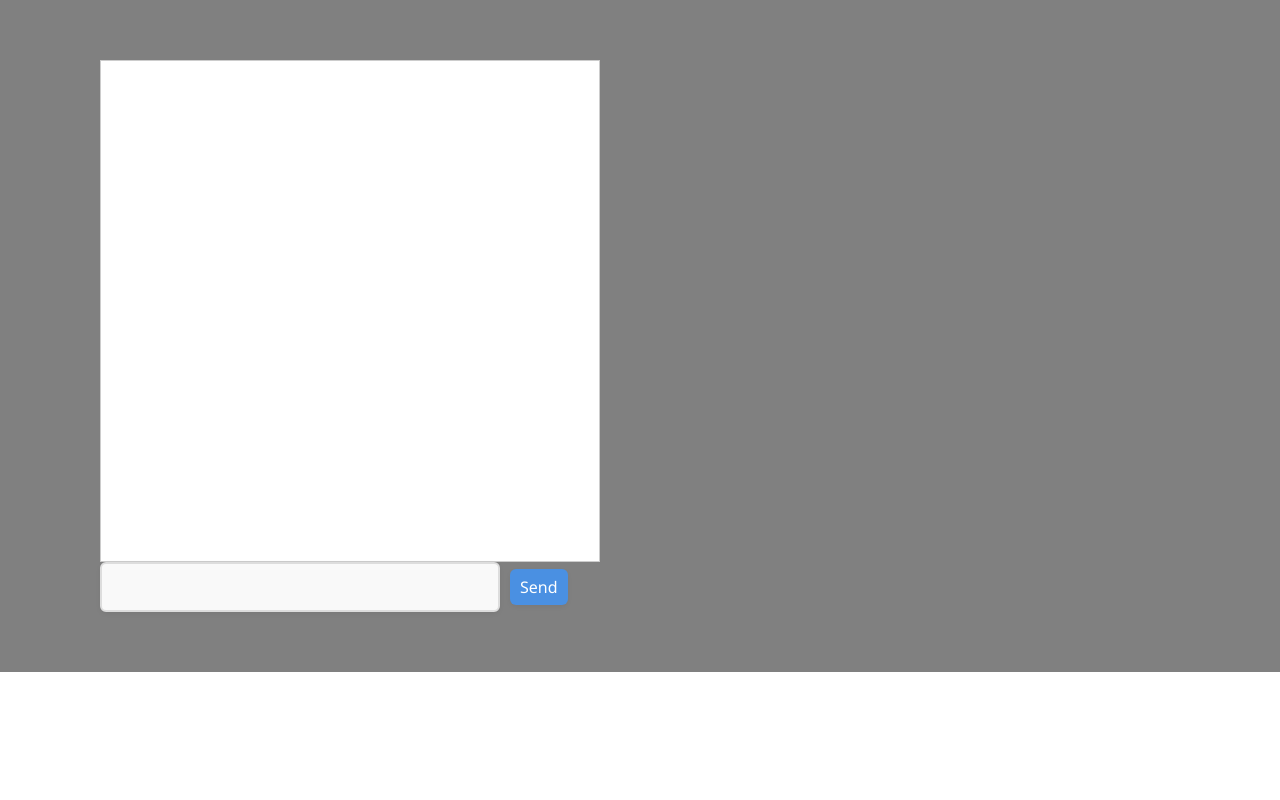
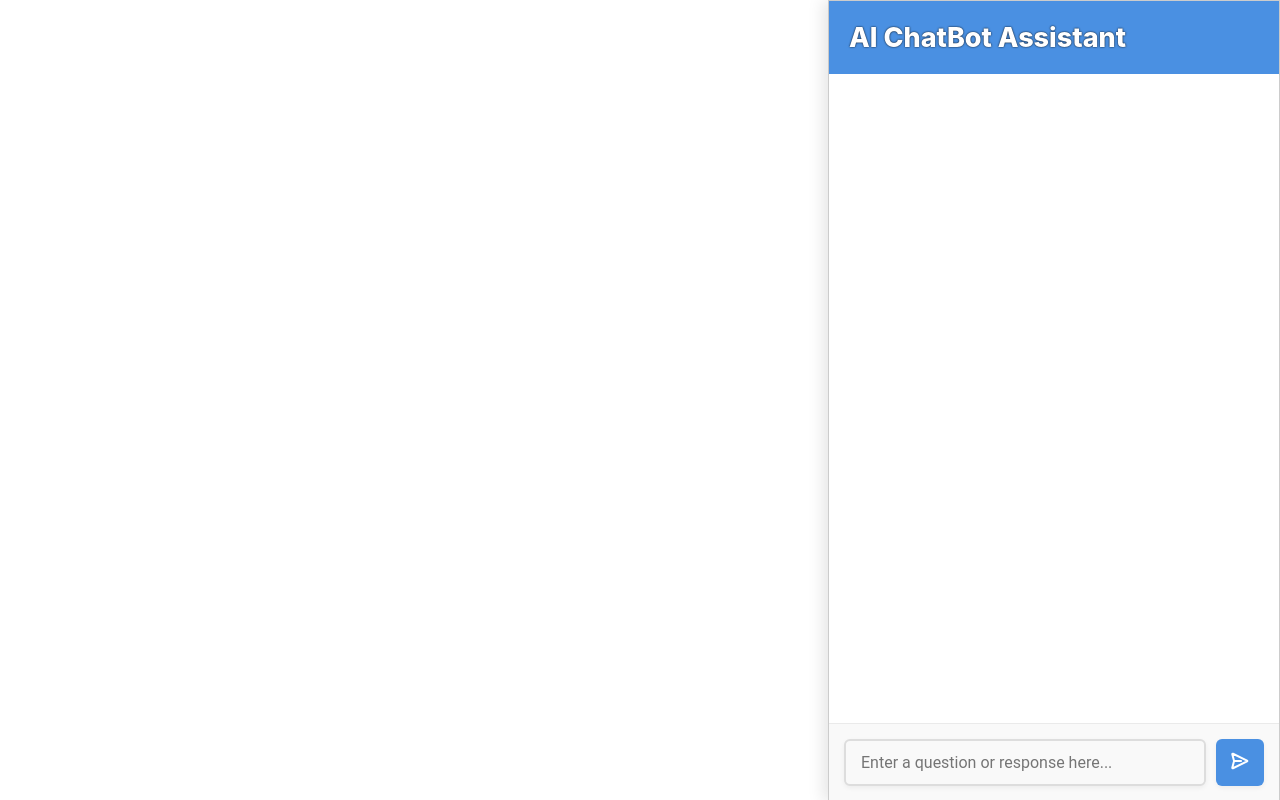
Before and after one commit to ttthanh/my-react-app, a React (Create React App) app: page / in a window 1280 px wide. Built offline with nearby package versions, Linux system fonts and the light colour scheme.

Commit message:
- Apply CSS Change to Chat-Bot container that stick on right side - Change the "Send" button to Arrow Icon - Import index.css in App.js - Filter Blank Messages that return from Chat-Bot API

```diff
--- a/src/App.css
+++ b/src/App.css
@@ -34,8 +34,6 @@
 }
 
 
-
-
 .greeting {
   width:500px;
   margin: 50px;
@@ -43,8 +41,8 @@
 
 .App {
   background-color: gray;
-  padding:10px 50px;
-  height: 100%;
+  /* padding:10px 50px; */
+  /* height: 100%; */
 }
 
 .chat-container {
@@ -52,14 +50,46 @@
   flex-direction: column;
   height: 500px;
   border: 1px solid #ccc;
+
+  position: fixed;
+  right: 0;
+  top: 0;
+  width: 450px;
+  height: 100%;
+  background-color: #ffffff;
+  box-shadow: -5px 0 15px rgba(0, 0, 0, 0.1);
+  display: flex;
+  flex-direction: column;
+  z-index: 1000;
+}
+
+.chat-header {
+  background-color:#4a90e2;
+  color: white;
+  padding: 20px;
+  text-shadow: 0 0 2px #000000;
+  display: flex;
+  justify-content: space-between;
+  align-items: center;
+  box-shadow: 0 1px 1px 0 rgba(0, 0, 0, 0.1);
+}
+
+.chat-title {
+  font-weight: 800;
+  font-size: 27px;
 }
 
 .messages-container {
   height:300px;
-  overflow-y: scroll;
+  /* overflow-y: scroll; */
   background-color: white;
   flex: 1;
   padding: 10px;
+
+  overflow-y: auto;
+  display: flex;
+  flex-direction: column;
+  gap: 10px;
 }
 
 .message {
@@ -67,6 +97,10 @@
   padding: 8px 12px;
   border-radius: 18px;
   max-width: 70%;
+
+  max-width: 80%;
+  margin-bottom: 5px;
+  word-break: break-word;
 }
 
 .message.user {
@@ -81,10 +115,18 @@
   color: black;
 }
 
+.text-chat-box {
+  display: flex;
+  padding: 15px;
+  background-color: #f9f9f9;
+  border-top: 1px solid #eaeaea;
+}
+
+
 
 /* Basic reset for consistent styling */
 input, button {
-  font-family: 'Segoe UI', Roboto, 'Helvetica Neue', sans-serif;
+  font-family: Roboto, 'Segoe UI', 'Helvetica Neue', sans-serif;
   font-size: 16px;
   outline: none;
   box-sizing: border-box;
@@ -109,7 +151,7 @@ input[type="text"]:focus {
 
 /* Button Styling */
 button {
-  padding: 7px 10px;
+  padding: 12px 15px;
   background-color: #4a90e2;
   color: white;
   border: none;
--- a/src/App.js
+++ b/src/App.js
@@ -1,13 +1,14 @@
 import logo from './logo.svg';
 import ChatBox from './ChatBox';
 import './App.css';
+import './index.css';
 
 function App() {
   return (
     <div className="App">
-      <div>
+
         <ChatBox />
-      </div>
+
     </div>
   );
 }
--- a/src/Box.js
+++ b/src/Box.js
@@ -12,15 +12,17 @@ export default function Box({ messages }) {
     };
 
     return (
-        <div className="chat-container">
+
             <div className="messages-container">
                 {messages.map((message, index) => (
+                    // filter blank messages respone from chat-bot
+                    message && message.text ?
                     <div key={index} className={`message ${message.sender}`}>
-                        {message.text}
-                    </div>
+                        {message.text} {message.index}
+                    </div> : null
                 ))}
                 <div ref={messagesEndRef} />
             </div>
-        </div>
+
     );
 }
--- a/src/ChatBox.js
+++ b/src/ChatBox.js
@@ -8,6 +8,7 @@ export default function ChatBox() {
 
     const [message, setMessage] = useState("");
     const [messagesData, setMessagesData] = useState([]);
+
     const callAiBedRock = async (dataInput) => {
         try {
             const dataRequest = {
@@ -24,6 +25,7 @@ export default function ChatBox() {
             if (!response.ok) {
                 throw new Error('Network response was not ok');
             }
+
             const result = await response.json();
             const body = JSON.parse(result.body);
 
@@ -91,13 +93,42 @@ export default function ChatBox() {
 
 
     return (
-        <div className="greeting">
-            <Box messages={messagesData}/>
-            <div className="text-chat-box">
-                <input disabled={loading} type="text" value={message} onChange={(e) => setMessage(e.target.value)}
-                        onKeyPress={(e) => e.key === 'Enter' && handleSendMessage(e)}/>
-                <button disabled={loading} onClick={handleSendMessage}>Send</button>
-            </div>
+      <div className="greeting">
+        <div className="chat-container">
+          <div className="chat-header">
+            <div className="chat-title">AI ChatBot Assistant</div>
+          </div>
+
+          <Box messages={messagesData} />
+
+          <div className="text-chat-box">
+            <input
+              className="message-input"
+              disabled={loading}
+              type="text"
+              value={message}
+              onChange={(e) => setMessage(e.target.value)}
+              placeholder="Enter a question or response here..."
+              onKeyPress={(e) => e.key === "Enter" && handleSendMessage(e)}
+            />
+
+            <button disabled={loading} onClick={handleSendMessage}>
+              <svg
+                xmlns="http://www.w3.org/2000/svg"
+                width="18"
+                height="18"
+                viewBox="0 0 18 18"
+                fill="none"
+              >
+                <path
+                  d="M3.06452 8.99999L1.28108 15.6879C1.17086 16.1012 1.59689 16.4531 1.98198 16.2668L16.0698 9.45007C16.4461 9.26799 16.4461 8.73199 16.0698 8.54991L1.98198 1.73321C1.5969 1.54688 1.17086 1.89877 1.28108 2.31212L3.06452 8.99999ZM3.06452 8.99999H10.8065"
+                  stroke="white"
+                  stroke-width="2"
+                ></path>
+              </svg>
+            </button>
+          </div>
         </div>
+      </div>
     );
 }
```
